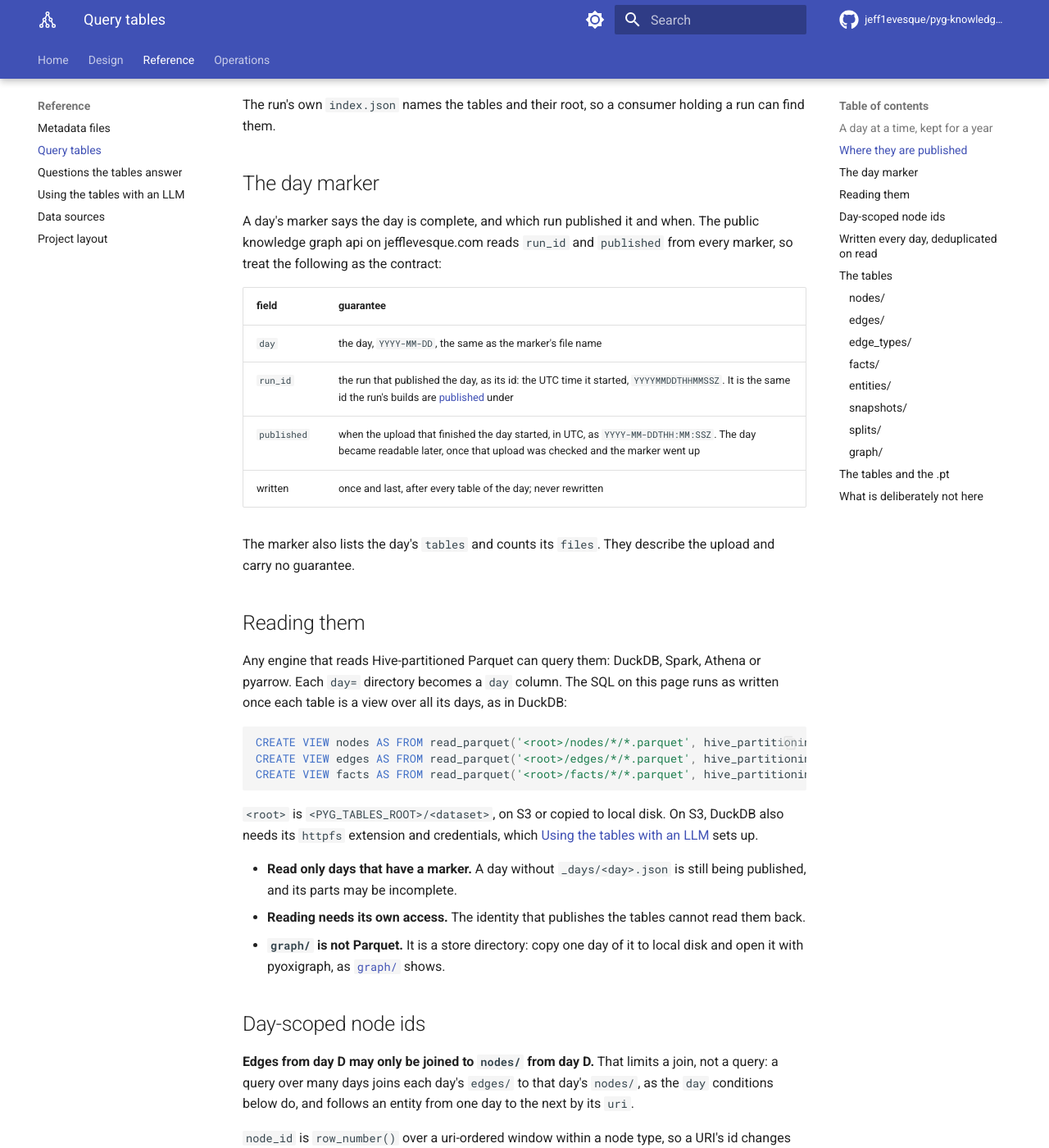
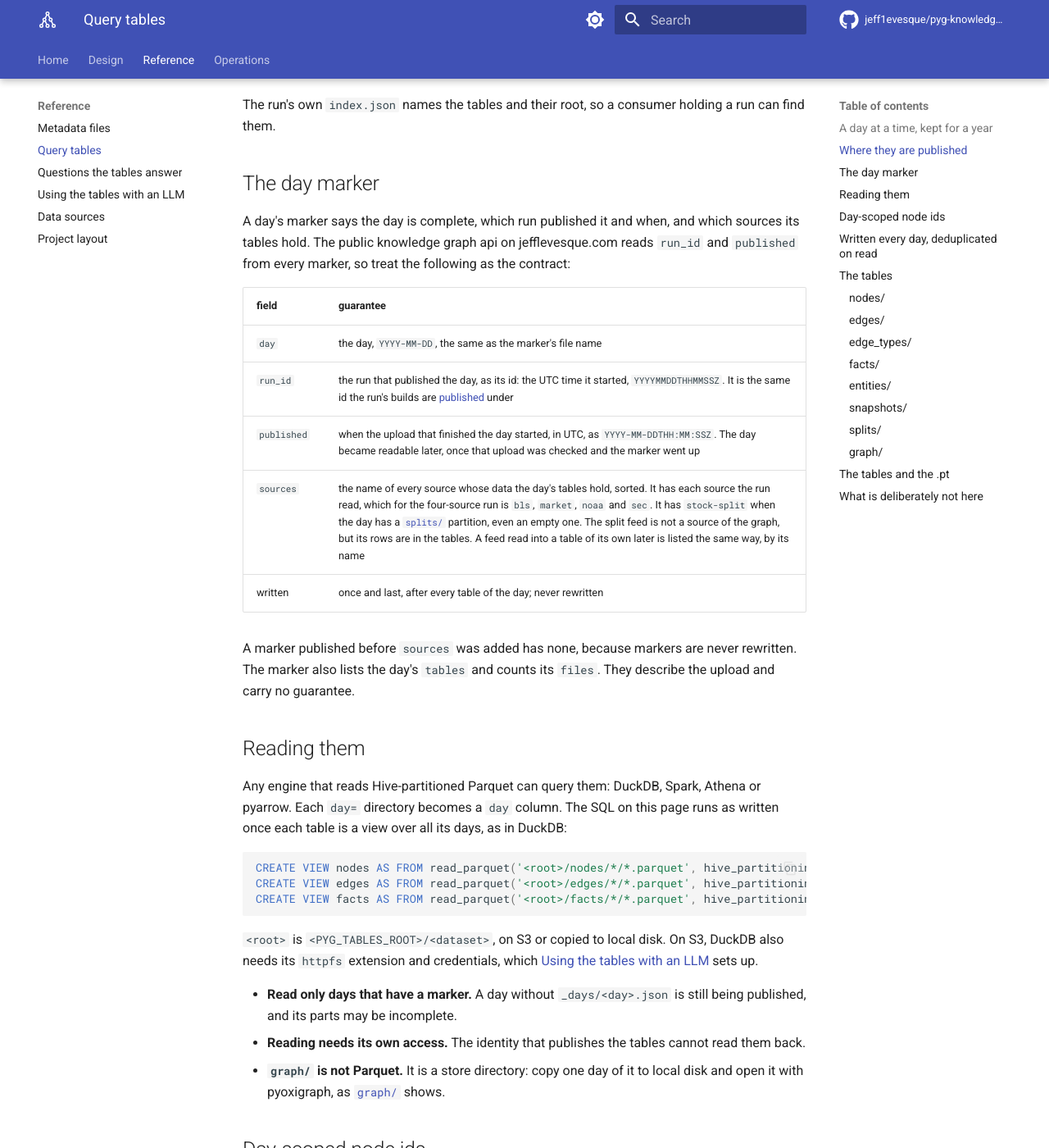
Before and after one commit to jeff1evesque/pyg-knowledge-graph-builder, an MkDocs documentation site: the page built from documentation/reference/tables.md, in a window 1280 px wide and 1400 px high, scrolled down 1888 px. Shown: the whole window at 82% size. Built offline with MkDocs 1.6.1 and Material for MkDocs 9.7.7, drawn with Linux system fonts in a browser that asks for light colours; comment, search, counter and statistics services are not loaded.

Commit message:
#432: tables.md, sources joins the day marker's contract

```diff
--- a/documentation/reference/tables.md
+++ b/documentation/reference/tables.md
@@ -81,19 +81,22 @@ holding a run can find them.
 
 ## The day marker
 
-A day's marker says the day is complete, and which run published it and when.
-The public knowledge graph api on jefflevesque.com reads `run_id` and
-`published` from every marker, so treat the following as the contract:
+A day's marker says the day is complete, which run published it and when, and
+which sources its tables hold. The public knowledge graph api on
+jefflevesque.com reads `run_id` and `published` from every marker, so treat the
+following as the contract:
 
 | field | guarantee |
 |---|---|
 | `day` | the day, `YYYY-MM-DD`, the same as the marker's file name |
 | `run_id` | the run that published the day, as its id: the UTC time it started, `YYYYMMDDTHHMMSSZ`. It is the same id the run's builds are [published](outputs.md#published-runs) under |
 | `published` | when the upload that finished the day started, in UTC, as `YYYY-MM-DDTHH:MM:SSZ`. The day became readable later, once that upload was checked and the marker went up |
+| `sources` | the name of every source whose data the day's tables hold, sorted. It has each source the run read, which for the four-source run is `bls`, `market`, `noaa` and `sec`. It has `stock-split` when the day has a [`splits/`](#splits) partition, even an empty one. The split feed is not a source of the graph, but its rows are in the tables. A feed read into a table of its own later is listed the same way, by its name |
 | written | once and last, after every table of the day; never rewritten |
 
-The marker also lists the day's `tables` and counts its `files`. They describe
-the upload and carry no guarantee.
+A marker published before `sources` was added has none, because markers are
+never rewritten. The marker also lists the day's `tables` and counts its
+`files`. They describe the upload and carry no guarantee.
 
 ## Reading them
 
```
